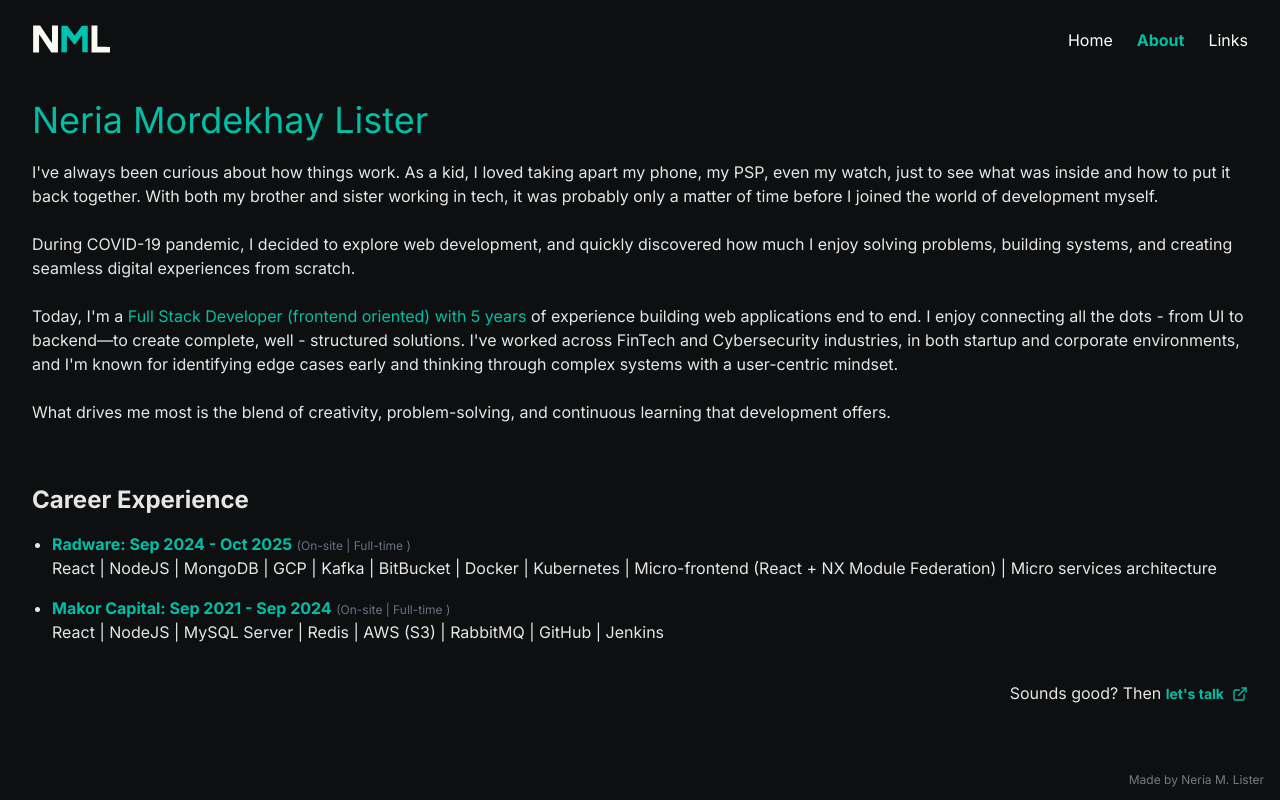
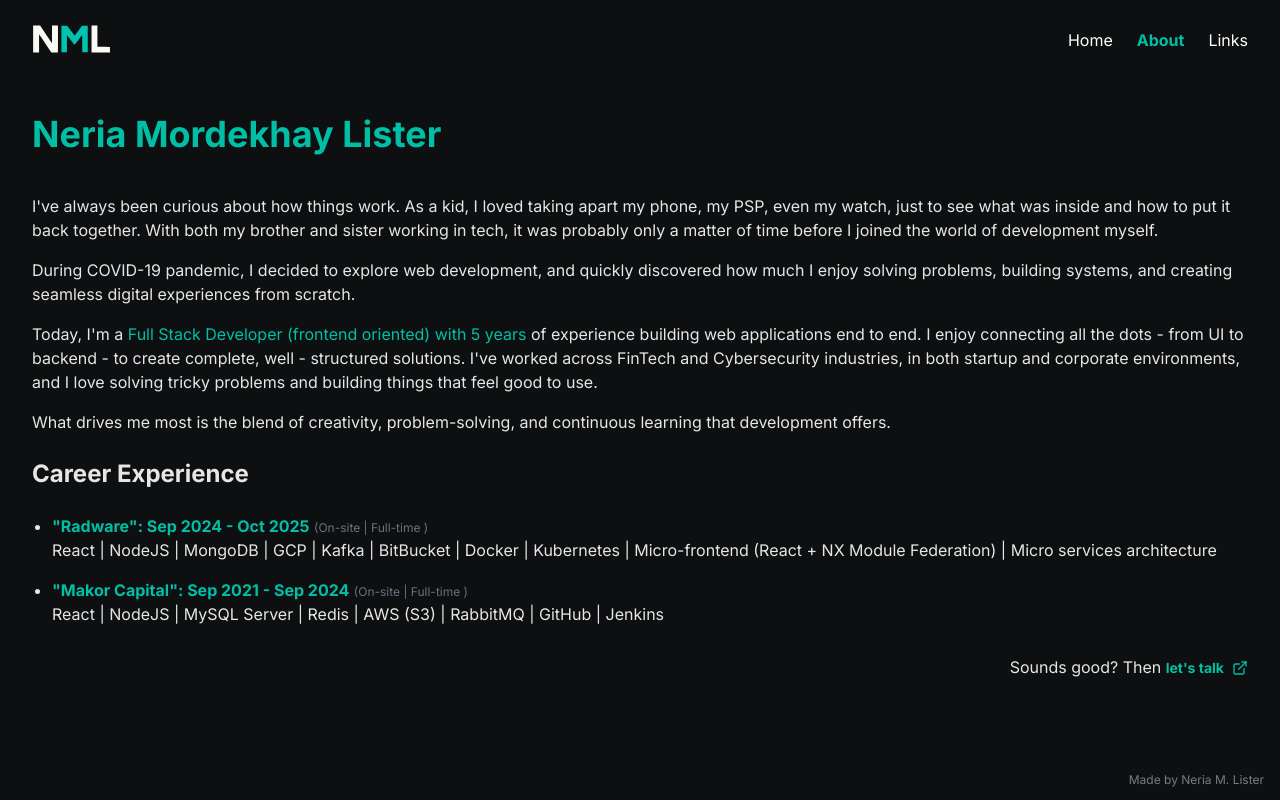
Before and after one commit to Neria28/portfolio, a Next.js app: page /about in a window 1280 px wide. Built offline with nearby package versions, Linux system fonts and the light colour scheme.

Commit message:
change layout to work with cn + change about text and more responsive approach + remove buttons unused variant

```diff
--- a/app/layout.tsx
+++ b/app/layout.tsx
@@ -4,6 +4,7 @@ import "./globals.css";
 
 import { Header } from "@/components/layout/header";
 import { Footer } from "@/components/layout/footer";
+import { cn } from "@/utils/cn";
 
 const inter = Inter({
   variable: "--font-inter",
@@ -21,7 +22,7 @@ export default function RootLayout({
 }>) {
   return (
     <html lang="en">
-      <body className={`${inter.variable} antialiased`}>
+      <body className={cn(inter.variable)}>
         <div id="root" className="root">
           <div className="absolute inset-0 flex flex-col overflow-hidden">
             <div className="flex h-full flex-col items-center lg:pb-10">
--- a/components/pages/about.tsx
+++ b/components/pages/about.tsx
@@ -5,19 +5,18 @@ import { ExternalLink } from "lucide-react";
 import { Button } from "../ui/shadcn-io/button";
 export const About = () => {
   return (
-    <div className="flex flex-col justify-center">
-      <div className="w-full">
-        <span className="text-xl lg:text-4xl text-(--primary-color)">
+    <div className="flex h-full flex-col lg:justify-center gap-6">
+      <h1 className="mb-4 text-4xl font-bold text-(--primary-color)">
         Neria Mordekhay Lister
-        </span>
-      </div>
-      <div className="mt-5 mb-5 flex flex-col gap-6">
+      </h1>
+      <div className="flex flex-col gap-6">
+        <div className="flex flex-col gap-4">
           <p>
-          I&apos;ve always been curious about how things work. As a kid, I loved
-          taking apart my phone, my PSP, even my watch, just to see what was
-          inside and how to put it back together. With both my brother and
-          sister working in tech, it was probably only a matter of time before I
-          joined the world of development myself.
+            I&apos;ve always been curious about how things work. As a kid, I
+            loved taking apart my phone, my PSP, even my watch, just to see what
+            was inside and how to put it back together. With both my brother and
+            sister working in tech, it was probably only a matter of time before
+            I joined the world of development myself.
           </p>
           <p>
             During COVID-19 pandemic, I decided to explore web development, and
@@ -29,48 +28,48 @@ export const About = () => {
             <span className="text-(--primary-color)">
               Full Stack Developer (frontend oriented) with 5 years
             </span>{" "}
-          of experience building web applications end to end. I enjoy connecting
-          all the dots - from UI to backend—to create complete, well -
-          structured solutions. I&apos;ve worked across FinTech and
-          Cybersecurity industries, in both startup and corporate environments,
-          and I&apos;m known for identifying edge cases early and thinking
-          through complex systems with a user-centric mindset.
+            of experience building web applications end to end. I enjoy
+            connecting all the dots - from UI to backend - to create complete,
+            well - structured solutions. I&apos;ve worked across FinTech and
+            Cybersecurity industries, in both startup and corporate
+            environments, and I love solving tricky problems and building things
+            that feel good to use.
           </p>
           <p>
             What drives me most is the blend of creativity, problem-solving, and
             continuous learning that development offers.
           </p>
         </div>
-      <div className="mb-8 flex flex-col mt-10 gap-4">
+        <div className="flex flex-col gap-6">
           <h2 className="text-2xl font-bold">Career Experience</h2>
           <div className="flex flex-col">
             <ul className="list-disc space-y-4 px-5">
               <li>
                 <span className="font-bold text-(--primary-color)">
-                Radware: Sep 2024 - Oct 2025
+                  &quot;Radware&quot;: Sep 2024 - Oct 2025
                 </span>{" "}
                 <span className="text-xs text-gray-500">
                   (On-site | Full-time )
                 </span>
                 <div className="flex flex-col gap-2">
                   <p>
-                  React | NodeJS | MongoDB | GCP | Kafka | BitBucket | Docker |
-                  Kubernetes | Micro-frontend (React + NX Module Federation) |
-                  Micro services architecture
+                    React | NodeJS | MongoDB | GCP | Kafka | BitBucket | Docker
+                    | Kubernetes | Micro-frontend (React + NX Module Federation)
+                    | Micro services architecture
                   </p>
                 </div>
               </li>
               <li>
                 <span className="font-bold text-(--primary-color)">
-                Makor Capital: Sep 2021 - Sep 2024
+                  &quot;Makor Capital&quot;: Sep 2021 - Sep 2024
                 </span>{" "}
                 <span className="text-xs text-gray-500">
                   (On-site | Full-time )
                 </span>
                 <div className="flex flex-col gap-2">
                   <p>
-                  React | NodeJS | MySQL Server | Redis | AWS (S3) | RabbitMQ |
-                  GitHub | Jenkins
+                    React | NodeJS | MySQL Server | Redis | AWS (S3) | RabbitMQ
+                    | GitHub | Jenkins
                   </p>
                 </div>
               </li>
@@ -95,5 +94,6 @@ export const About = () => {
           </span>
         </div>
       </div>
+    </div>
   );
 };
--- a/components/ui/shadcn-io/button.tsx
+++ b/components/ui/shadcn-io/button.tsx
@@ -10,14 +10,8 @@ const buttonVariants = cva(
       variant: {
         default:
           "bg-primary text-(--primary-color) shadow-xs hover:bg-(--primary-color) hover:text-primary-foreground transition-colors duration-500",
-        destructive:
-          "bg-destructive text-white shadow-xs hover:bg-destructive/90 focus-visible:ring-destructive/20 dark:focus-visible:ring-destructive/40 dark:bg-destructive/60",
         outline:
           "border bg-background shadow-xs hover:border-(--primary-color) hover:bg-accent hover:text-accent-foreground dark:bg-input/30 dark:border-input dark:hover:border-red-300 dark:hover:bg-input/50",
-        secondary:
-          "bg-secondary text-secondary-foreground shadow-xs hover:bg-secondary/80",
-        ghost:
-          "hover:bg-accent hover:text-accent-foreground dark:hover:bg-accent/50",
         link: "text-primary underline-offset-4 hover:underline",
       },
       size: {
```
Lines whose indentation alone changed are shown as unchanged.
